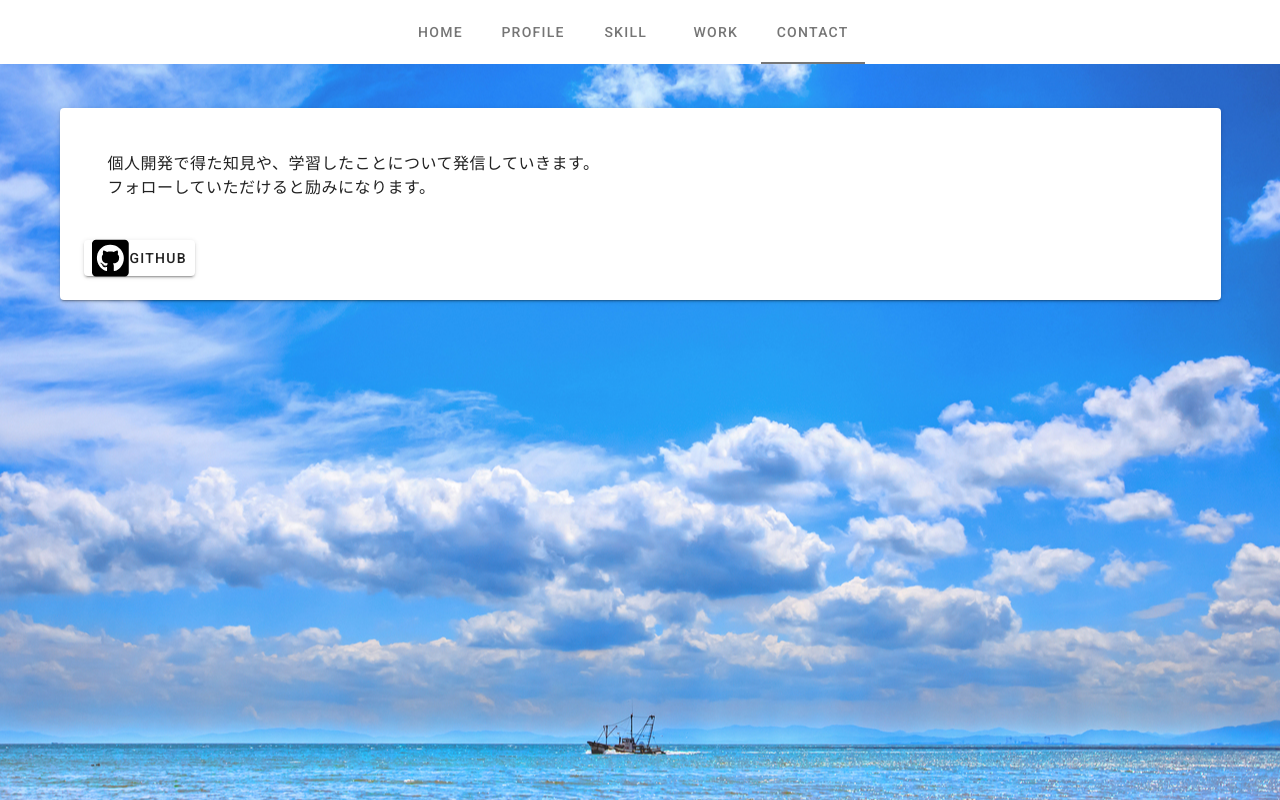
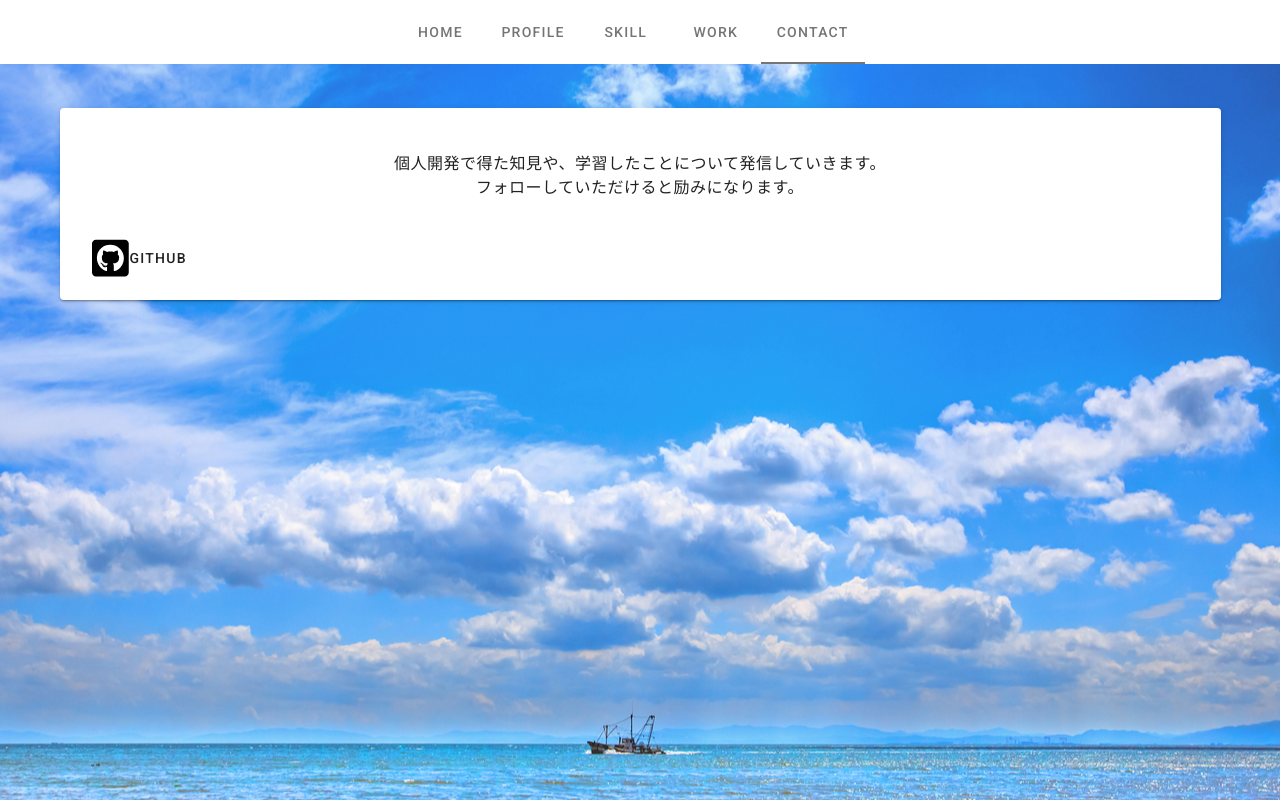
Before and after one commit to TakKoubu/Vue_practice, a Vue app: page /#/contact in a window 1280 px wide. Built offline with nearby package versions, Linux system fonts and the light colour scheme.

Commit message:
contactページのボタンの設定

```diff
--- a/src/components/Contact.vue
+++ b/src/components/Contact.vue
@@ -9,7 +9,7 @@
           <v-list-item three-line>
             <v-list-item-content>
               <v-card-text>
-                <div class="body-1 mb-1 justify-center">
+                <div class="body-1 mb-1 text-center">
                   個人開発で得た知見や、学習したことについて発信していきます。<br>
                   フォローしていただけると励みになります。
                 </div>
@@ -17,7 +17,7 @@
             </v-list-item-content>
           </v-list-item>
           <v-card-actions>
-            <v-btn href="https://github.com/TakKoubu" color="white" border="none" background="transparent"><font-awesome-icon :icon="['fab', 'github-square']" size="3x" color="black"/>GITHUB</v-btn>
+            <v-btn text href="https://github.com/TakKoubu"><font-awesome-icon :icon="['fab', 'github-square']" size="3x" color="black"/>GITHUB</v-btn>
           </v-card-actions>
         </v-card>
       </div>
```
